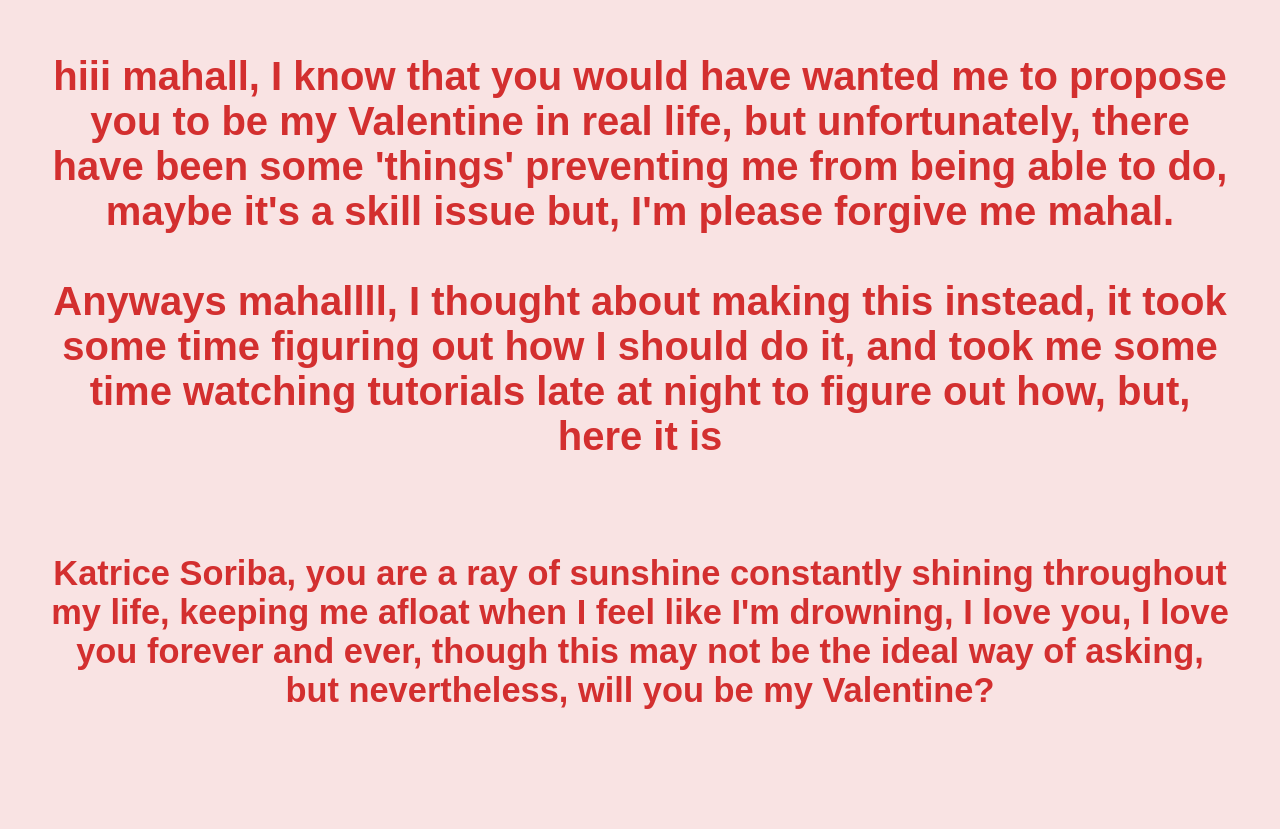
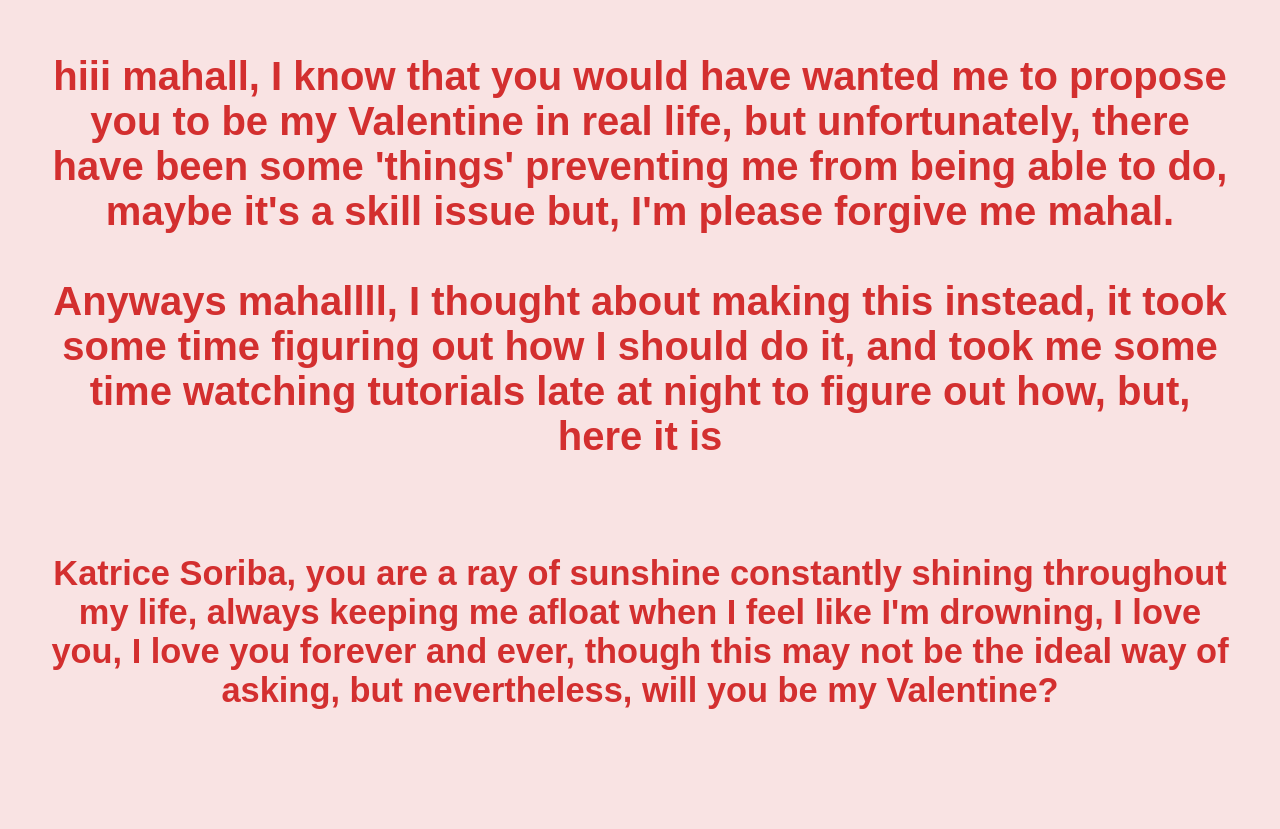
Before and after one commit to surpenov/Project-14, a plain HTML site: page index.html in a window 1280 px wide. Shown: the part 121-950 px from the top of the page. Drawn offline with Linux system fonts and the light colour scheme; no server answers.

Commit message:
Update index.html

```diff
--- a/index.html
+++ b/index.html
@@ -9,7 +9,7 @@
 <body>
     <div class="container" style="margin-top: 650px;">
         <h1 style="margin: 50px">hiii mahall, I know that you would have wanted me to propose you to be my Valentine in real life, but unfortunately, there have been some 'things' preventing me from being able to do, maybe it's a skill issue but, I'm please forgive me mahal. <br> <br> Anyways mahallll, I thought about making this instead, it took some time figuring out how I should do it, and took me some time watching tutorials late at night to figure out how, but, here it is <br> <br></h1>
-        <h2 style="margin: 50px">Katrice Soriba, you are a ray of sunshine constantly shining throughout my life, keeping me afloat when I feel like I'm drowning, I love you, I love you forever and ever, though this may not be the ideal way of asking, but nevertheless, will you be my Valentine?</h2>
+        <h2 style="margin: 50px">Katrice Soriba, you are a ray of sunshine constantly shining throughout my life, always keeping me afloat when I feel like I'm drowning, I love you, I love you forever and ever, though this may not be the ideal way of asking, but nevertheless, will you be my Valentine?</h2>
         <div class="buttons">
             <br>
             <br>
```
